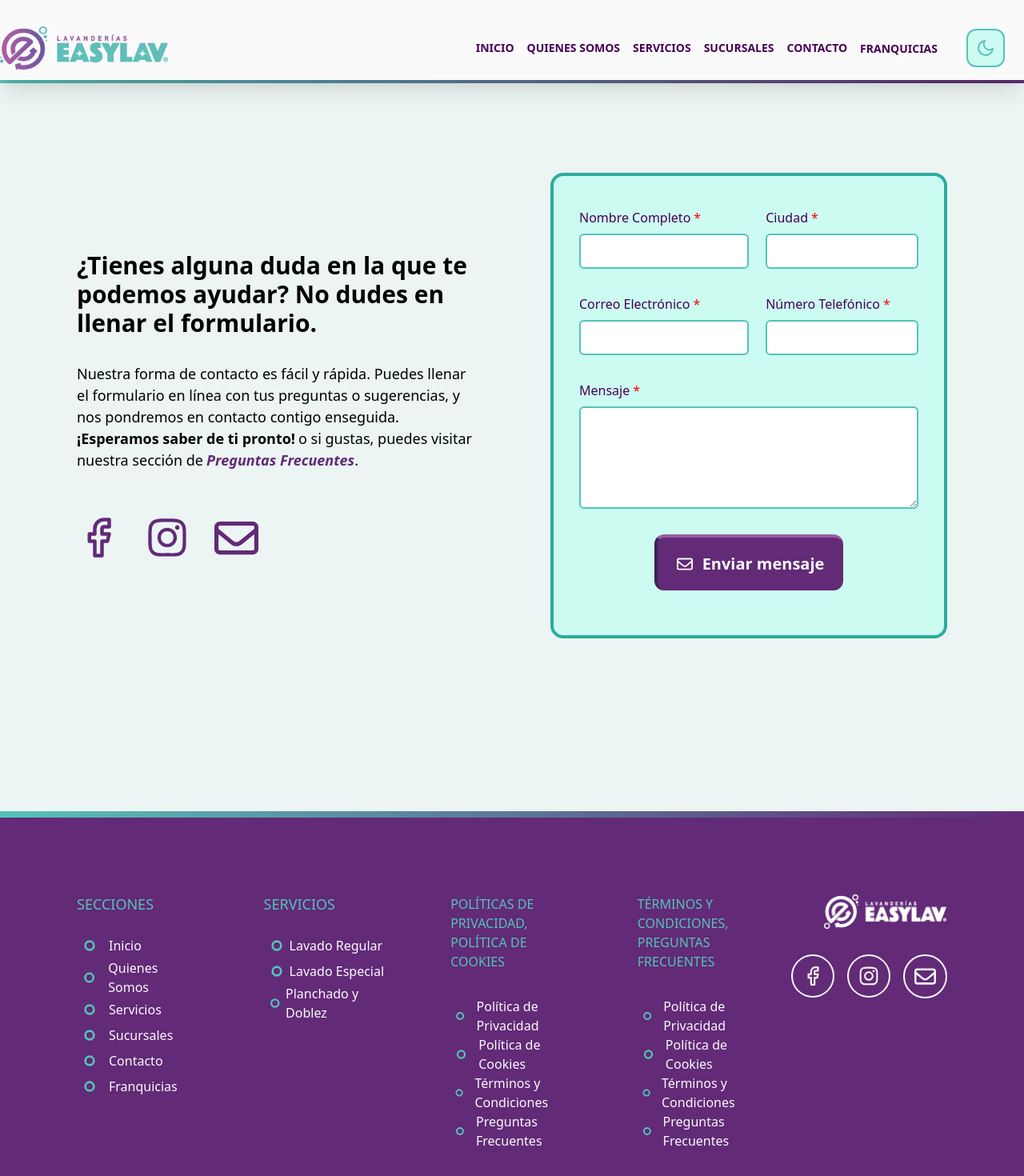
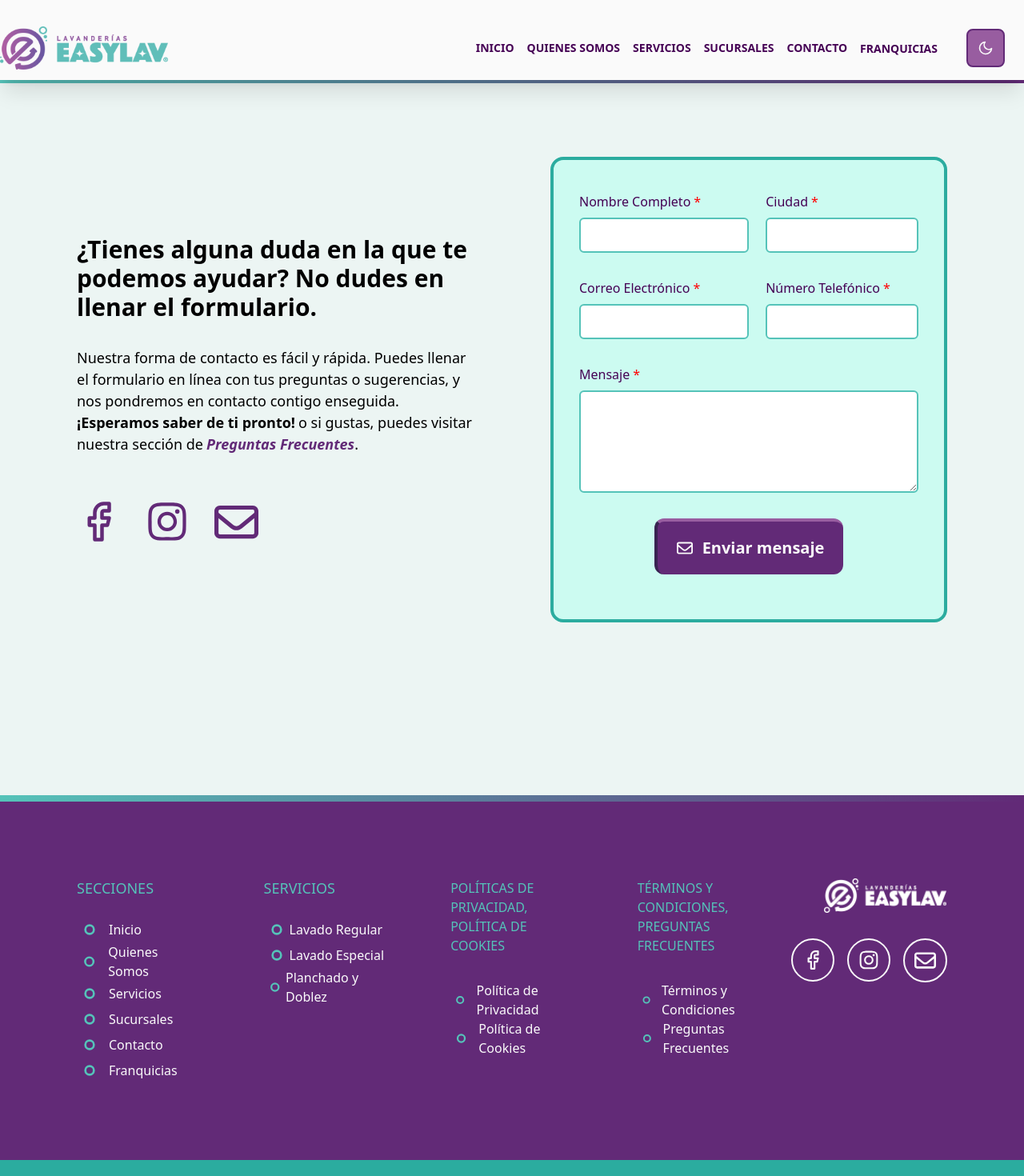
Before and after one commit to dspwebstudiomx/easylav-react, a React (Vite) app: page /contacto in a window 1280 px wide. Shown: the top 1470 px of the page at 80% size. Built offline with nearby package versions, Linux system fonts and the light colour scheme.

Commit message:
"Updated DarkModeButton, PageLayout, Footer, Logo, and Navlinks components; refactored data imports and exports"

```diff
--- a/src/components/buttons/DarkModeButton.jsx
+++ b/src/components/buttons/DarkModeButton.jsx
@@ -14,9 +14,9 @@ export default function ThemeToggle() {
       title='Theme Toggle'
       aria-label='The Toggle'
       aria-labelledby='dspwebstudio'
-      className="ml-5 w-12 h-12  mx-auto rounded-full text-primary bg-blue-500 hover:bg-blue-600 focus:outline-none border-2 rounded-xl bg-primary_light"
+      className="ml-5 w-12 h-12  mx-auto rounded-full focus:outline-none rounded-xl"
       onClick={toggleTheme}>
-      {darkMode ? <IoSunnyOutline className='w-full h-6 text-primary' /> : <FiMoon className='w-full h-6 text-slate-100' />}
+      {darkMode ? <IoSunnyOutline className='w-full h-full rounded-lg border-2 p-3 text-primary bg-primary_light border-primary' /> : <FiMoon className='w-full h-full rounded-lg border-2 p-3 text-light bg-secondary_light border-secondary' />}
     </button>
   )
 }
--- a/src/components/layout/PageLayout.jsx
+++ b/src/components/layout/PageLayout.jsx
@@ -7,7 +7,7 @@ const PageLayout = ({ children }) => {
   return (
     <>
       <Header />
-      <main className="mt-[120px]">
+      <main className="pt-[100px]">
         <Section backgroundColor={'dark:bg-dark'} height={'h-auto'} className={'dark:text-light flex flex-col gap-6'}>
           <Container className="mx-auto py-0">
             {children}
--- a/src/components/templates/Footer.jsx
+++ b/src/components/templates/Footer.jsx
@@ -1,10 +1,11 @@
-import { linksServicios, navlinks, otrosLinks } from 'data';
+import { linksPoliticas, linksServicios, linksTerminos, navlinks } from 'data';
 import { scrollToTop, scrollWithOffset } from 'functions';
 import { TbPoint } from 'react-icons/tb';
 import { Link } from 'react-router-dom';
 import { NavHashLink } from 'react-router-hash-link';
-import { Container, Section, SocialLinks } from '..';
+import { Section, SocialLinks } from '..';
 import logo from '../../assets/images/logos/horizontal/logo-blanco.png';
+import { Container } from 'components'
 
 const Footer = () => {
 
@@ -12,8 +13,7 @@ const Footer = () => {
     <footer id='footer' className='text-base'>
       <div className='bg-gradient-to-r from-primary to-secondary h-2 '></div>
       <Section backgroundColor={'bg-secondary'} id={'footer-sections'} className={'py-24'} height={'h-auto'}>
-        <Container className='text-light grid xl:grid-cols-5 mx-auto'>
-
+        <Container className='text-light grid grid-cols-2 xl:grid-cols-5 mx-auto'>
 
           {/* Footer Sections */}
           <div id='footer-sections' className='flex flex-col gap-6 w-full'>
@@ -79,16 +79,15 @@ const Footer = () => {
           </div>
           {/* Footer Services */}
 
-
           {/* Footer Privacy */}
           <div id='footer-policies' className='flex flex-col gap-8 w-full'>
             <h3 className='text-primary uppercase leading-6 text-base font-medium'>Políticas de Privacidad, Política de Cookies</h3>
             <ul className='flex flex-col gap-0'>
-              {otrosLinks.map(otroLink => {
+              {linksPoliticas.map(link => {
                 return (
-                  <li key={otroLink.id} id={`footer-navlink-${otroLink.linkId}`}>
-                    <NavHashLink id={`footer-link-${otroLink.linkId}`} to={otroLink.href} className='text-white hover:text-primary flex items-center'><TbPoint className='text-primary text-2xl' size={32} title={`Visita ${otroLink.name}`} onClick={scrollToTop} />
-                      <span className='ml-2'>{otroLink.name}</span>
+                  <li key={link.id} id={`footer-navlink-${link.linkId}`}>
+                    <NavHashLink id={`footer-link-${link.linkId}`} to={link.href} className='text-white hover:text-primary flex items-center'><TbPoint className='text-primary text-2xl' size={32} title={`Visita ${link.name}`} onClick={scrollToTop} />
+                      <span className='ml-2'>{link.name}</span>
                     </NavHashLink>
                   </li>
                 )
@@ -102,11 +101,11 @@ const Footer = () => {
             <div id='footer-privacy-terms' className='flex flex-col gap-8 w-full'>
               <h3 className='text-primary uppercase leading-6 text-base font-medium'>Términos y Condiciones, Preguntas Frecuentes</h3>
               <ul className='flex flex-col gap-0'>
-                {otrosLinks.map(otroLink => {
+                {linksTerminos.map(link => {
                   return (
-                    <li key={otroLink.id} id={`footer-navlink-${otroLink.linkId}`}>
-                      <NavHashLink id={`footer-link-${otroLink.linkId}`} to={otroLink.href} className='text-white hover:text-primary flex items-center'><TbPoint className='text-primary text-2xl' size={32} title={`Visita ${otroLink.name}`} onClick={scrollToTop} />
-                        <span className='ml-2'>{otroLink.name}</span>
+                    <li key={link.id} id={`footer-navlink-${link.linkId}`}>
+                      <NavHashLink id={`footer-link-${link.linkId}`} to={link.href} className='text-white hover:text-primary flex items-center'><TbPoint className='text-primary text-2xl' size={32} title={`Visita ${link.name}`} onClick={scrollToTop} />
+                        <span className='ml-2'>{link.name}</span>
                       </NavHashLink>
                     </li>
                   )
--- a/src/components/templates/Header/Logo.jsx
+++ b/src/components/templates/Header/Logo.jsx
@@ -1,10 +1,11 @@
 // Logo.jsx
 import { LogoHorizontalColor } from 'assets';
+import { scrollWithOffset } from 'functions';
 import { NavHashLink } from 'react-router-hash-link';
 
 const Logo = () => {
   return (
-    <NavHashLink>
+    <NavHashLink to={'/#inicio'} scroll={el => scrollWithOffset(el)} >
       <img
         alt='logo easylav a color'
         src={LogoHorizontalColor}
--- a/src/data/Navlinks.js
+++ b/src/data/Navlinks.js
@@ -65,7 +65,7 @@ const linksServicios = [
   },
 ];
 
-const otrosLinks = [
+const linksPoliticas = [
   {
     id: "1",
     name: "Política de Privacidad",
@@ -78,17 +78,19 @@ const otrosLinks = [
     href: "/politica-cookies",
     linkId: "politica-cookies",
   },
+];
+const linksTerminos = [
   {
-    id: "3",
+    id: "1",
     name: "Términos y Condiciones",
     href: "/terminos-condiciones",
     linkId: "terminos-condiciones",
   },
   {
-    id: "4",
+    id: "2",
     name: "Preguntas Frecuentes",
     href: "/preguntas-frecuentes",
     linkId: "preguntas-frecuentes",
   },
 ];
-export { linksServicios, navlinks, otrosLinks };
+export { linksPoliticas, linksServicios, linksTerminos, navlinks };
--- a/src/data/index.js
+++ b/src/data/index.js
@@ -1,6 +1,11 @@
 export { franquiciaDescripciones } from "data/franquiciaDescripciones";
 export { frequentQuestions } from "data/frequentQuestions";
-export { linksServicios, navlinks, otrosLinks } from "data/navlinks";
+export {
+  linksPoliticas,
+  linksServicios,
+  linksTerminos,
+  navlinks,
+} from "data/navlinks";
 export { services } from "data/services";
 export { localservices, localservicesbck } from "data/sucursales";
 export { testimonios } from "data/testimonios";
```
